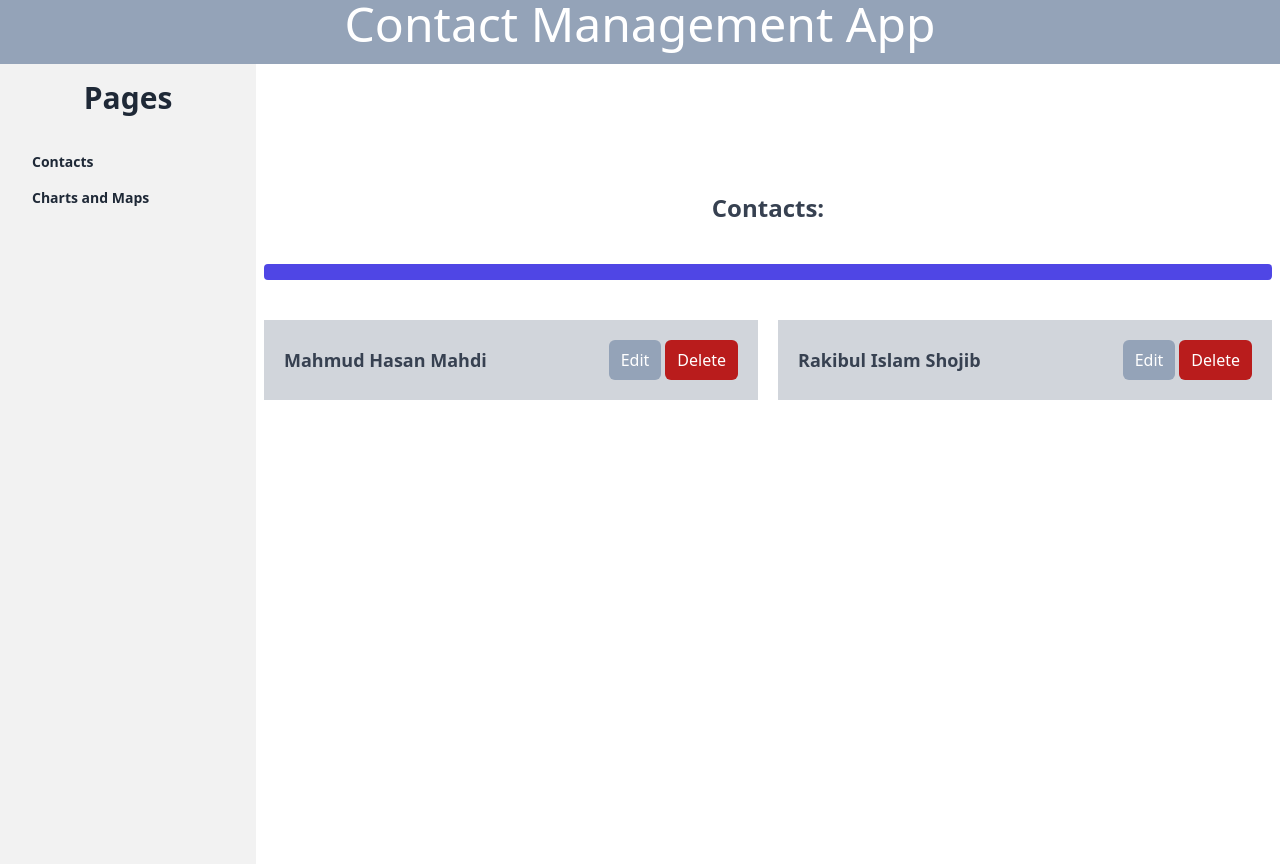
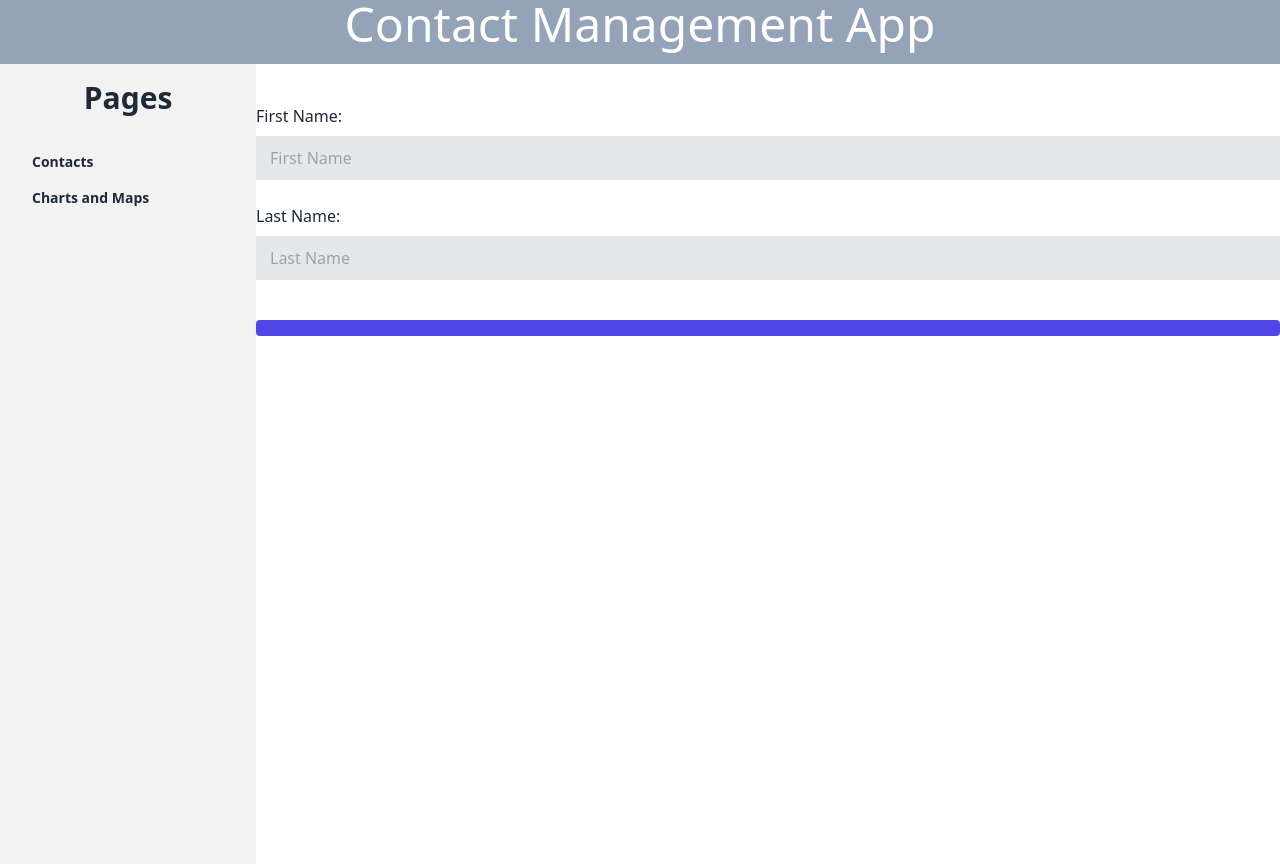
Before and after one commit to mhmahdi97/contact-management-app, a React (Create React App) app: page /add-contact in a window 1280 px wide. Built offline with nearby package versions, Linux system fonts and the light colour scheme.

Commit message:
created add user text field

```diff
--- a/src/Components/AddContact.tsx
+++ b/src/Components/AddContact.tsx
@@ -1,9 +1,35 @@
+import Button from "./Button";
+import TextField from "./TextField";
+
+import React, {useState}  from 'react';
 
 
 const AddContact = () => {
+    const [values, setValues] = useState({
+        firstName: '',
+        lastName: '',
+    })
+
+    const handlAddContact = () => {
+        console.log(values)
+    }
+
     return (
-        <div>
-
+        <div className="mt-10 mx-w-xl mx-auto">
+            <TextField
+                label= 'First Name:'
+                value={values.firstName}
+                onChange={e => setValues({...values, firstName: e.target.value})}
+                inputProps={{type: 'text', placeholder: 'First Name'}}
+            />
+            <br />
+            <TextField
+                label= 'Last Name:'
+                value={values.lastName}
+                onChange={e => setValues({...values, lastName: e.target.value})}
+                inputProps={{type: 'text', placeholder: 'Last Name'}}
+            />
+            <Button onClick={handlAddContact}>Submit</Button>
         </div>
     );
 };
--- a/src/Components/ContactPage.tsx
+++ b/src/Components/ContactPage.tsx
@@ -21,7 +21,9 @@ const ContactPage = () => {
         <div className="container mx-auto px-2 max-w-5xl pt-10 md:pt-32">
             <h1 className="text-center font-bold text-2xl text-gray-700 mb-3">Contacts:</h1>
             <div>
-                <Button>Add Contact</Button>
+                {/* <Button
+                    onClick={}
+                >Add Contact</Button>     */}
                 <div className='grid md:grid-cols-2 gap-5'>
                     {contacts.length ? <>
                         {contacts.map ((contact, index) =>  <ContactsCard
--- /dev/null
+++ b/src/Components/TextField.tsx
@@ -0,0 +1,21 @@
+type TextFieldProps = {
+   label: string;
+   inputProps: { type: string; placeholder: string; };
+   value: string;
+   onChange: (event: React.ChangeEvent<HTMLInputElement>) => void
+  };
+
+const TextField = ({label, inputProps, onChange, value}: TextFieldProps) => {
+    return (
+        <div className="flex flex-col">
+            <label className="mb-2 text-base text-gray-800">{label}</label>
+            <input className="bg-gray-200 py-2 px-3 border-2 outline-none"
+                {...inputProps}
+                onChange={onChange}
+                value={value}
+            />
+        </div>
+    );
+};
+
+export default TextField;
--- a/src/Routes/Routes.tsx
+++ b/src/Routes/Routes.tsx
@@ -2,6 +2,7 @@ import { createBrowserRouter } from "react-router-dom";
 import App from "../App";
 import ContactPage from "../Components/ContactPage";
 import ChartsAndMaps from "../Components/ChartsAndMaps";
+import AddContact from "../Components/AddContact";
 
 
 const router = createBrowserRouter([
@@ -15,7 +16,7 @@ const router = createBrowserRouter([
             },
             {
                 path: '/add-contact',
-                element:<ContactPage/>
+                element:<AddContact/>
             },
             {
                 path: '/charts-and-maps',
```
